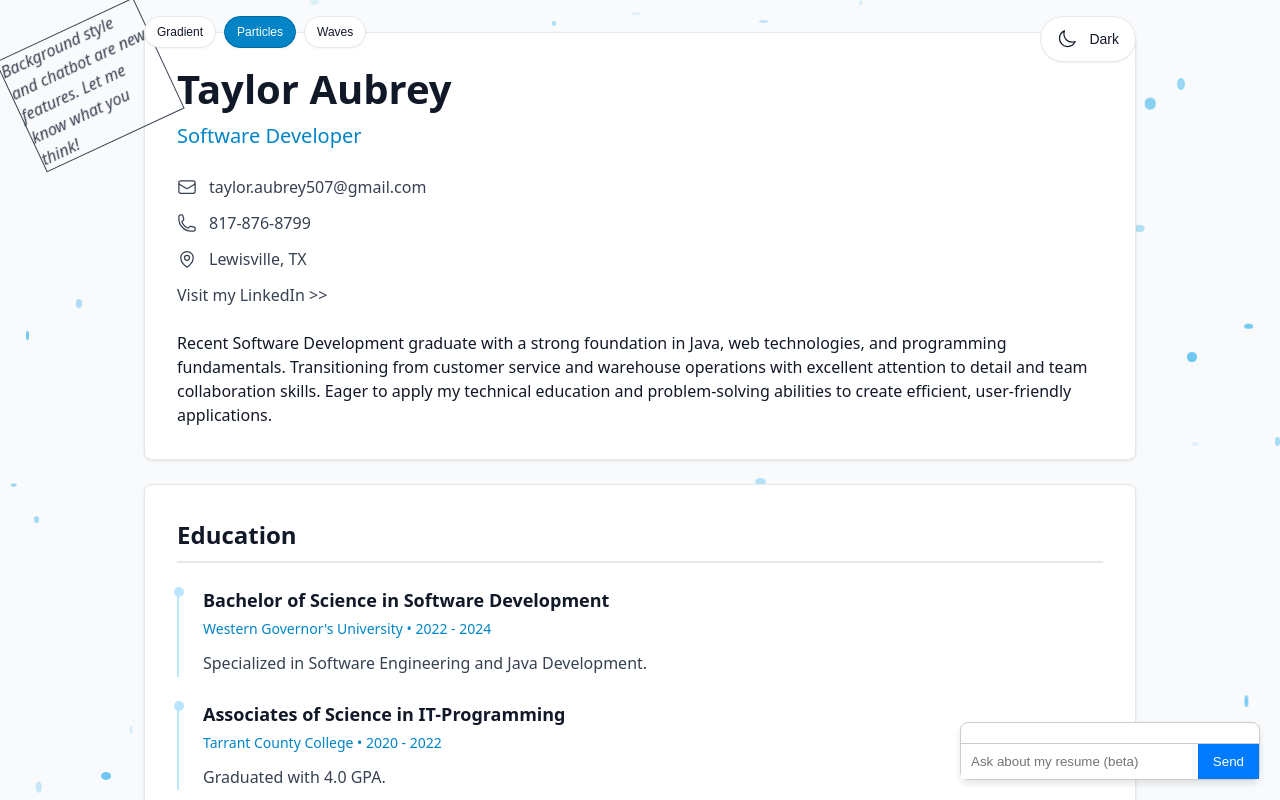
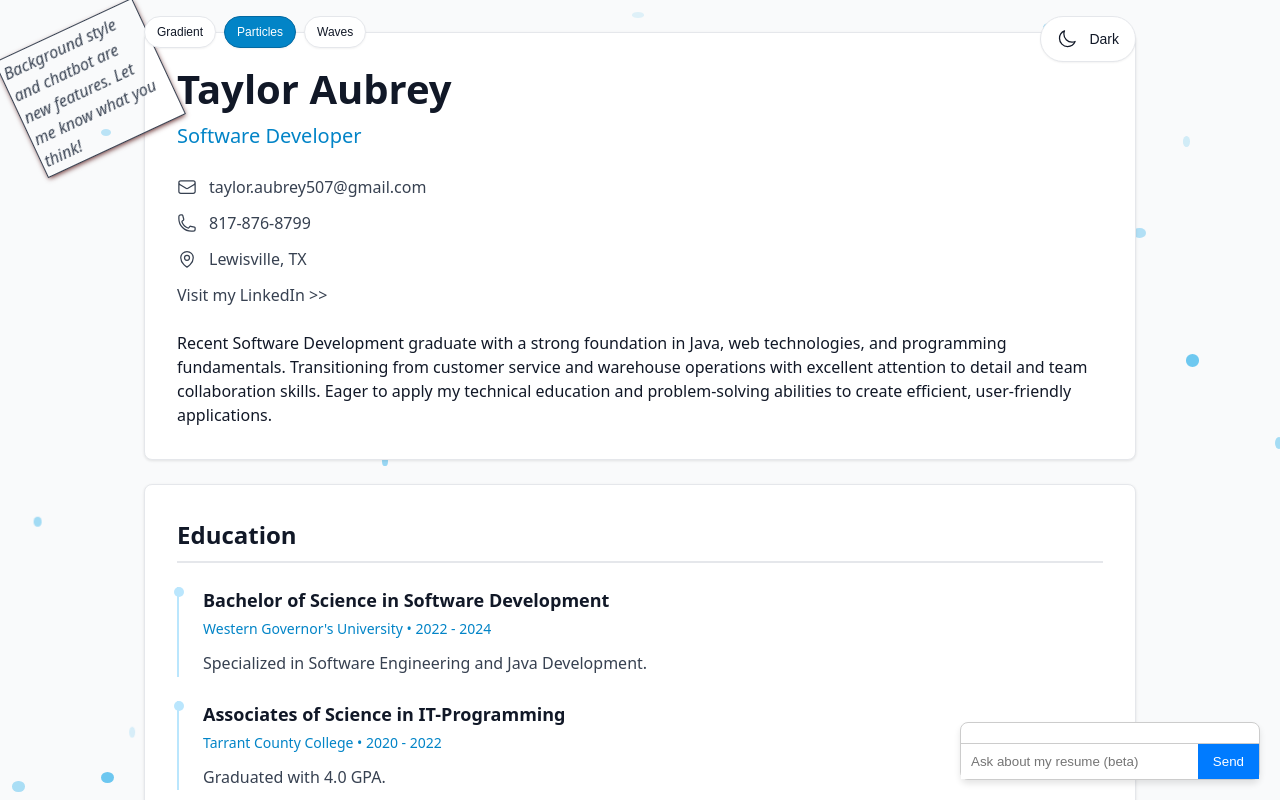
Before and after one commit to tay24lor/resume, a React (Vite) app: page / in a window 1280 px wide. Both pictures are taken after a click on the button "Particles". Built offline with nearby package versions, Linux system fonts and the light colour scheme.

Commit message:
[update] style changes

```diff
--- a/src/components/CustomBackground.tsx
+++ b/src/components/CustomBackground.tsx
@@ -20,14 +20,14 @@ const CustomBackground: React.FC<CustomBackgroundProps> = ({ style, isDark }) =>
       case 'particles':
         return (
           <div className={`background-particles ${isDark ? 'dark' : 'light'}`}>
-            {Array.from({ length: 75 }).map((_, index) => (
+            {Array.from({ length: 50 }).map((_, index) => (
               <div key={index} className="particle" style={{
                 top: `${Math.random() * 100}%`,
                 left: `${Math.random() * 100}%`,
                 animationDuration: `${Math.random() * 20 + 20}s`,
-                animationDelay: `${Math.random() * 5}s`,
-                width: `${Math.random() * 10 + 2}px`,
-                height: `${Math.random() * 10 + 2}px`,
+                animationDelay: `${Math.random() * 10}s`,
+                width: `${Math.random() * 10 + 5}px`,
+                height: `${Math.random() * 10 + 5}px`,
                 opacity: Math.random() * 0.5 + 0.1
               }}></div>
             ))}
--- a/src/index.css
+++ b/src/index.css
@@ -733,4 +733,6 @@ h2 {
   width: 150px;
   color: var(--text-secondary);
   outline: 1px solid var(--text-secondary);
+  padding: 3px;
+  box-shadow: 0 2px 5px rgb(96, 38, 38);
 }
```
